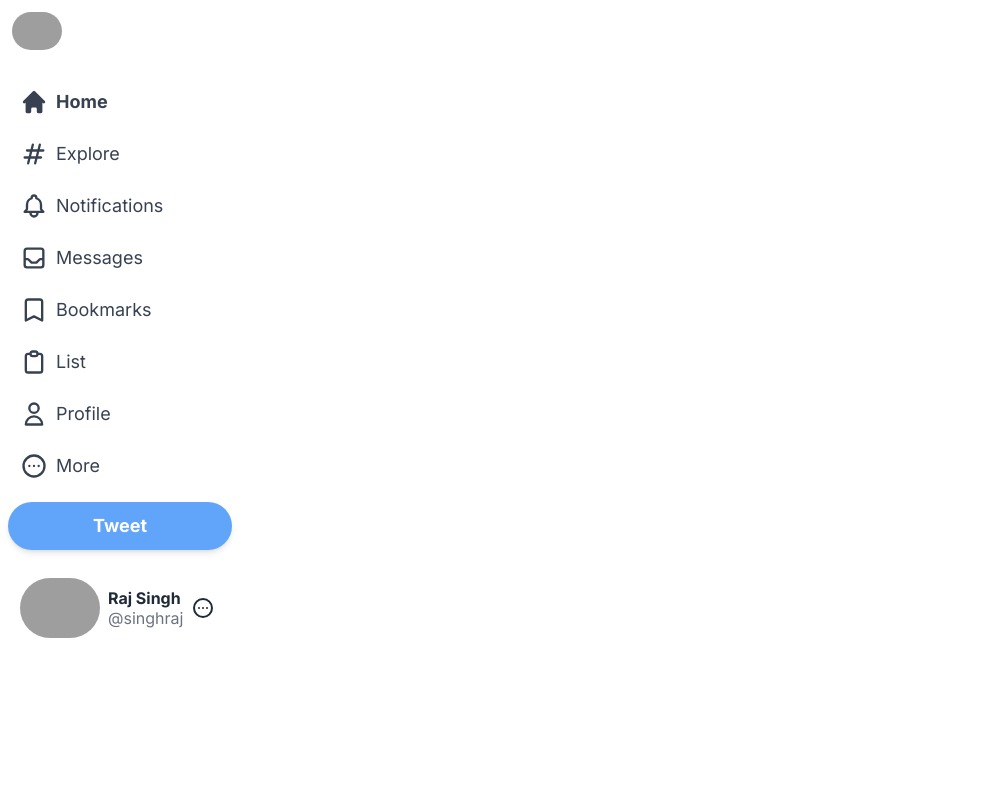
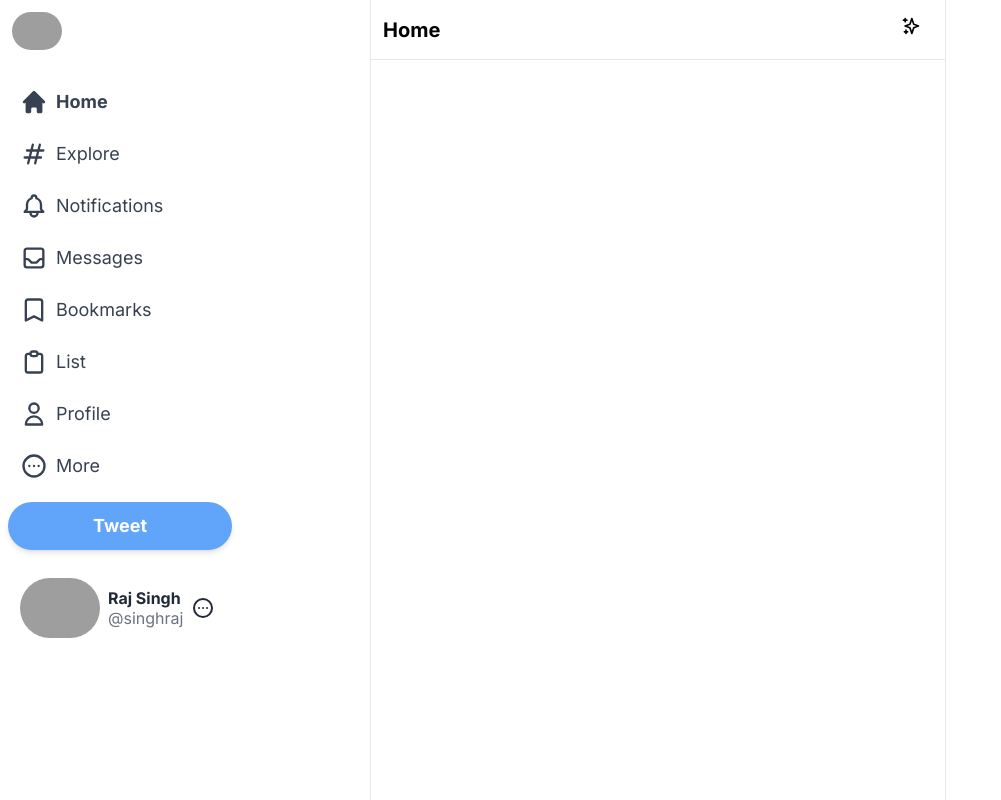
Before and after one commit to raj779401/Twitter-Clone, a Next.js app in the folder twitter-clone/: page / in a window 1280 px wide. Shown: the whole page, without its empty margins (0-1001 px from the left). Built offline with nearby package versions, Linux system fonts and the light colour scheme; grey boxes are pictures that could not be loaded.

Commit message:
added head component for Fee component

```diff
--- /dev/null
+++ b/twitter-clone/components/Feed.js
@@ -0,0 +1,15 @@
+import { SparklesIcon } from "@heroicons/react/outline";
+
+
+export default function Feed(){
+    return(
+        <div className="xl:ml-[370px] border-l border-r border-grey xl:min-w-[576px] sm:ml-[73px] flex-grow max-w-xl">
+            <div className="flex items-center px-3 py-3 sticky border-b border-grey top-0 justify-between h-[60px]">
+                <h2 className="text-lg sm:text-xl font-bold cursor-pointer" >Home</h2>
+                <div className="hoverEffect  ">
+                    <SparklesIcon className="h-5"/>
+                </div>
+            </div>
+        </div>
+    );
+}
--- a/twitter-clone/src/app/page.js
+++ b/twitter-clone/src/app/page.js
@@ -1,11 +1,12 @@
 import Image from "next/image";
 import SideBar from "../../components/SideBar";
-
+import Feed from "../../components/Feed";
 export default function Home() {
   return (
-    <main className="flex min-h-screen max-w-7xl mx-auto" >
+    <main className="flex min-h-screen max-w-7xl mx-auto " >
+
         <SideBar/>
-
+        <Feed/>
     </main>
   );
 }
```
